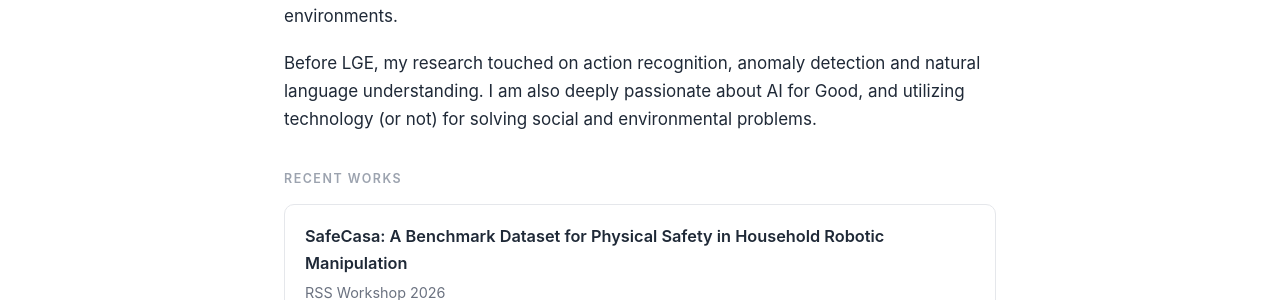
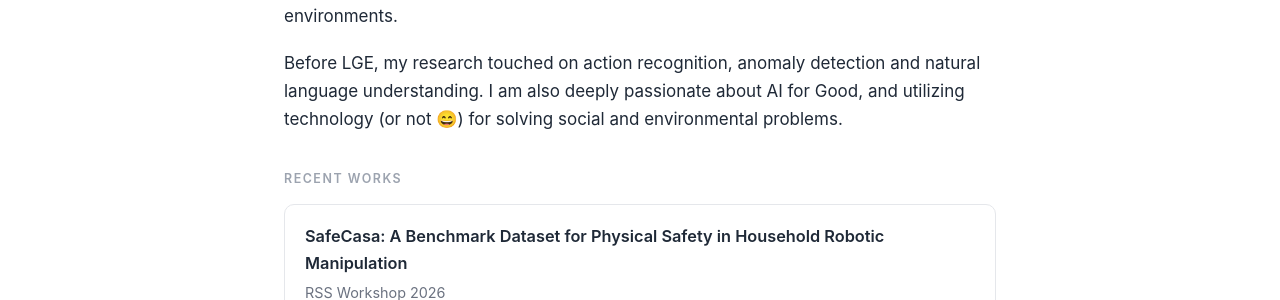
Before and after one commit to tanmana5/tanmana5.github.io, a Jekyll site: the page built from index.md, in a window 1280 px wide and 900 px high, scrolled down 409 px. Shown: the part 207-507 px from the top of the window. Built offline with Jekyll 4.4.1, drawn with Linux system fonts in a browser that asks for light colours.

```diff
--- a/index.md
+++ b/index.md
@@ -19,7 +19,7 @@ description: "Tanmana Sadhu — AI researcher at LG Electronics working on LLM a
   </p>
 
   <p>
-    Before LGE, my research touched on action recognition, anomaly detection and natural language understanding. I am also deeply passionate about AI for Good, and utilizing technology (or not) for solving social and environmental problems.
+    Before LGE, my research touched on action recognition, anomaly detection and natural language understanding. I am also deeply passionate about AI for Good, and utilizing technology (or not 😄) for solving social and environmental problems.
   </p>
 </section>
 
```
